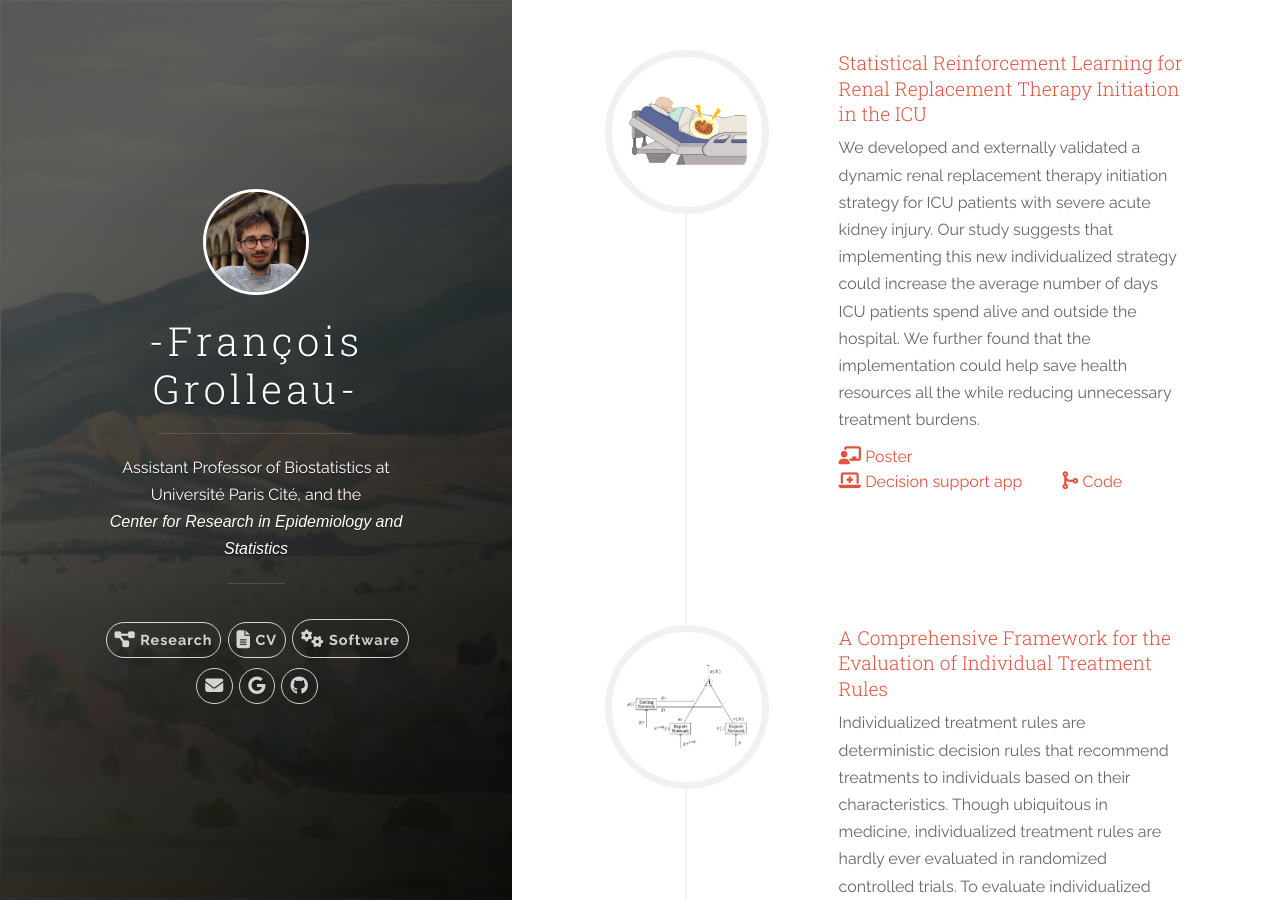
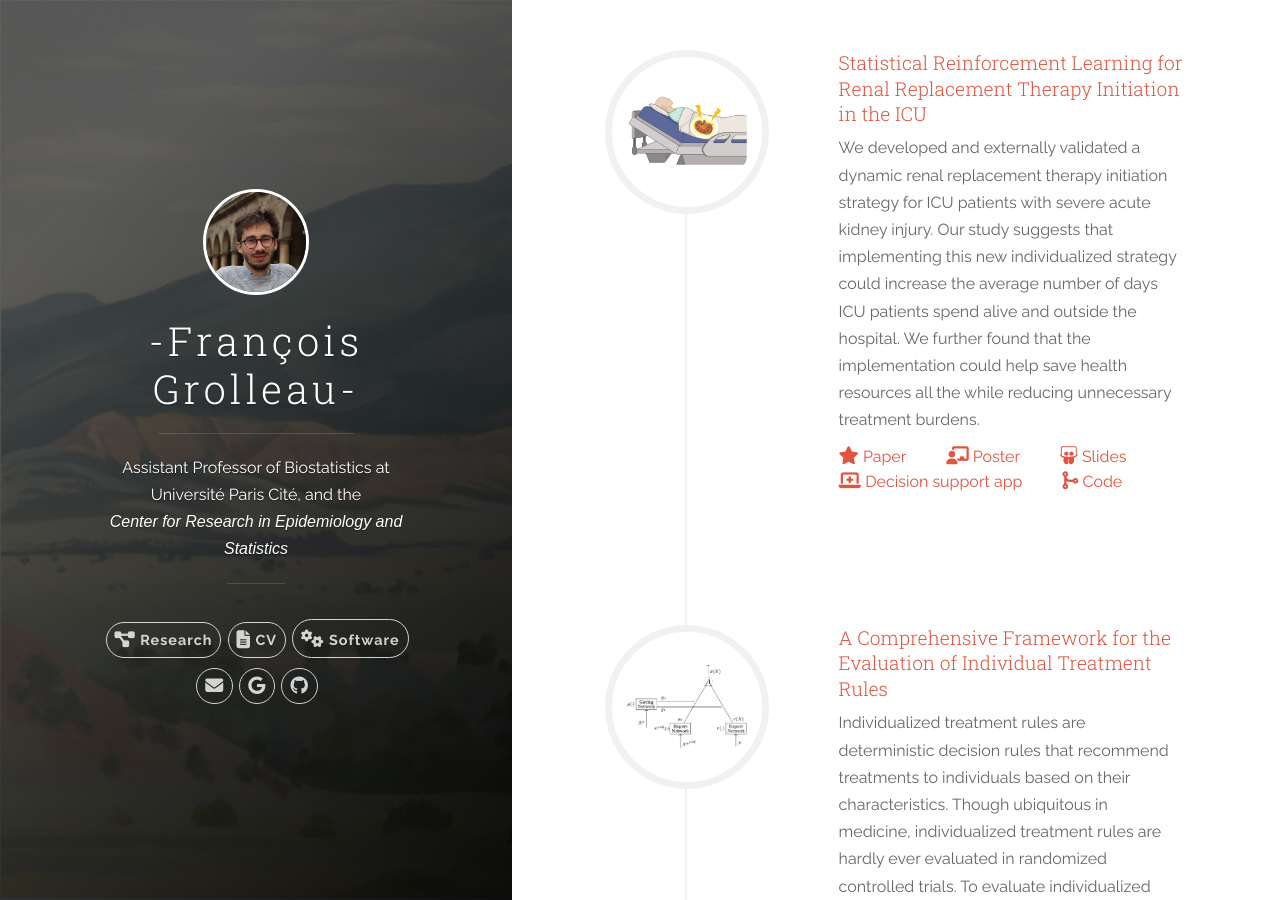
Before and after one commit to fcgrolleau/fcgrolleau.github.io, a Jekyll site: the page built from index.html, in a window 1280 px wide and 900 px high. Built offline with Jekyll 4.4.1, drawn with Linux system fonts in a browser that asks for light colours.

Commit message:
dynamic-rrt update

```diff
--- a/_data/projects.yml
+++ b/_data/projects.yml
@@ -1,7 +1,7 @@
 # projects section data
 - name: Statistical Reinforcement Learning for Renal Replacement Therapy Initiation in the ICU
-  arxiv:
-  proceedings:
+  arxiv: https://www.medrxiv.org/content/10.1101/2023.06.13.23291349v1.full.pdf
+  slides: /slides/cnrs_14_06.pdf
   presentation:
   gh_user:
   poster: /posters/RL-RRT.pdf
--- a/index.html
+++ b/index.html
@@ -41,6 +41,9 @@ robots: noindex
            {% if project.poster %}
            <a href="javascript:window.open('{{ project.poster }}', 'newwindow', 'width=700,height=1000')"><i class="fa fa-chalkboard-teacher"></i><span class="star"> Poster </span></a>&emsp;&emsp;
           {% endif %}
+          {% if project.slides %}
+          <a href="javascript:window.open('{{ project.slides }}', 'newwindow', 'width=1000,height=700')"><i class="fa-brands fa-slideshare"></i><span class="star"> Slides </span></a>&emsp;&emsp;
+         {% endif %}
 <br>
             {% if project.media1 %}
             <a target="_blank" href="{{ project.media1 }}"><i class="far fa-newspaper"></i><span class="star"> News </span></a>&emsp;&emsp;
```
Also changed, not shown: 8 other files.
